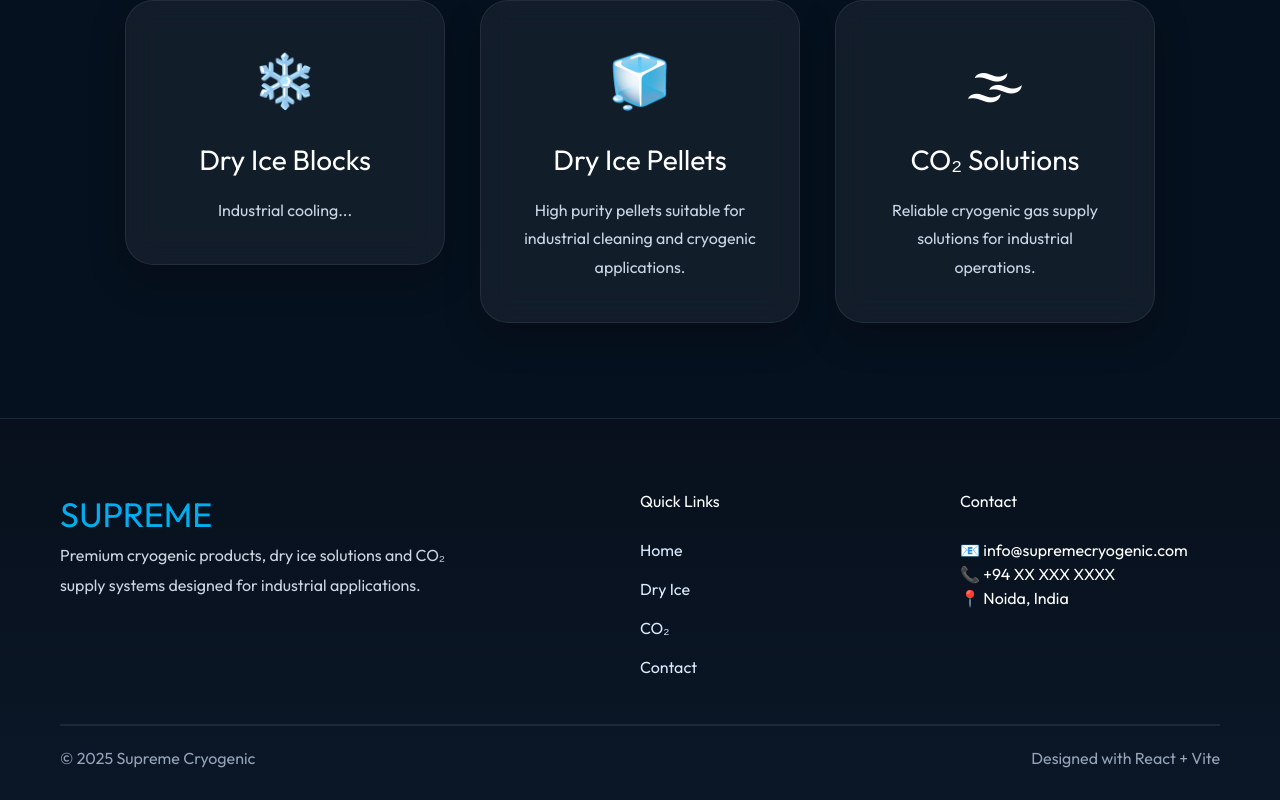
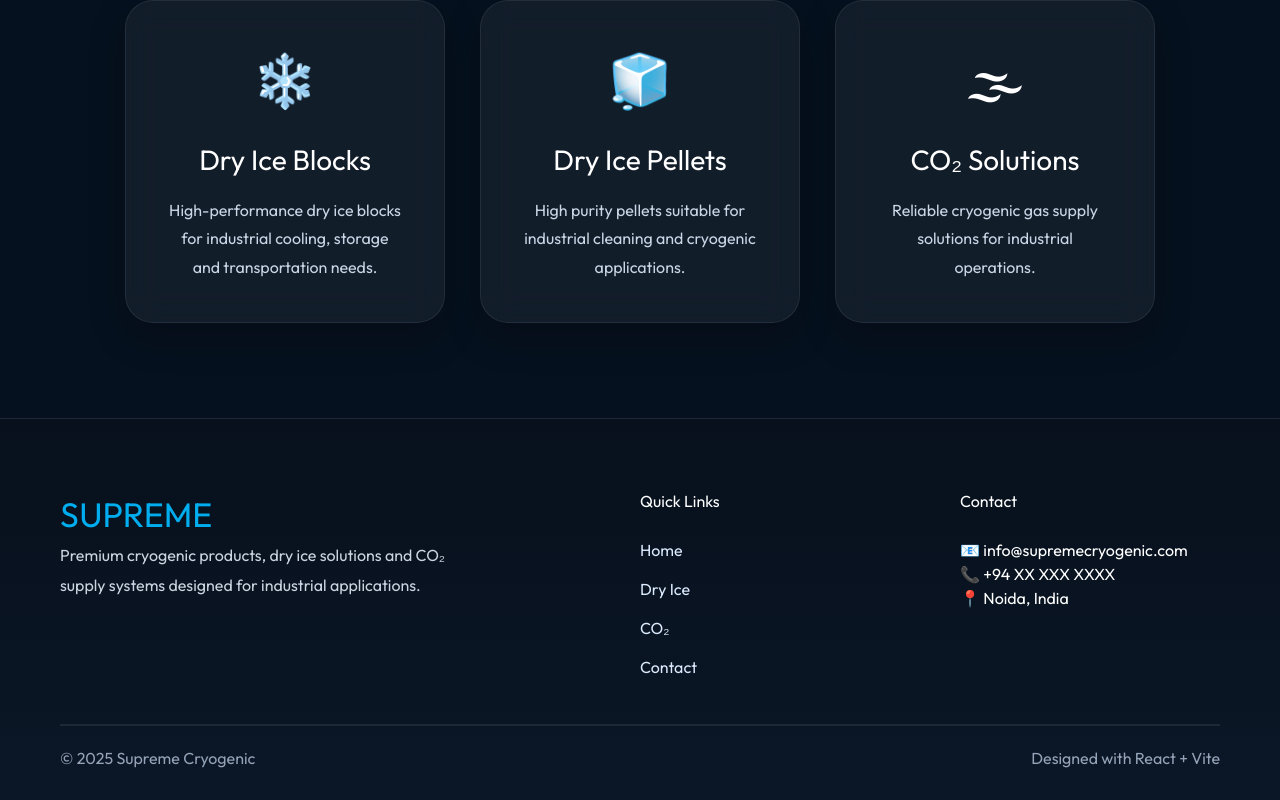
Before and after one commit to harshkr001/Supreme_Cyogenic, a React (Vite) app: page / in a window 1280 px wide. Shown: the part 1630-2430 px from the top of the page. Built offline with nearby package versions, Linux system fonts and the light colour scheme.

Commit message:
Fixed product card alignment

```diff
--- a/src/Components/Products.jsx
+++ b/src/Components/Products.jsx
@@ -69,7 +69,8 @@ function Products(){
             color:"#C8D6E5",
             lineHeight:"1.8"
             }}>
-            Industrial cooling...
+            High-performance dry ice blocks for industrial cooling,
+             storage and transportation needs.
             </p>
 
             </div>
```
